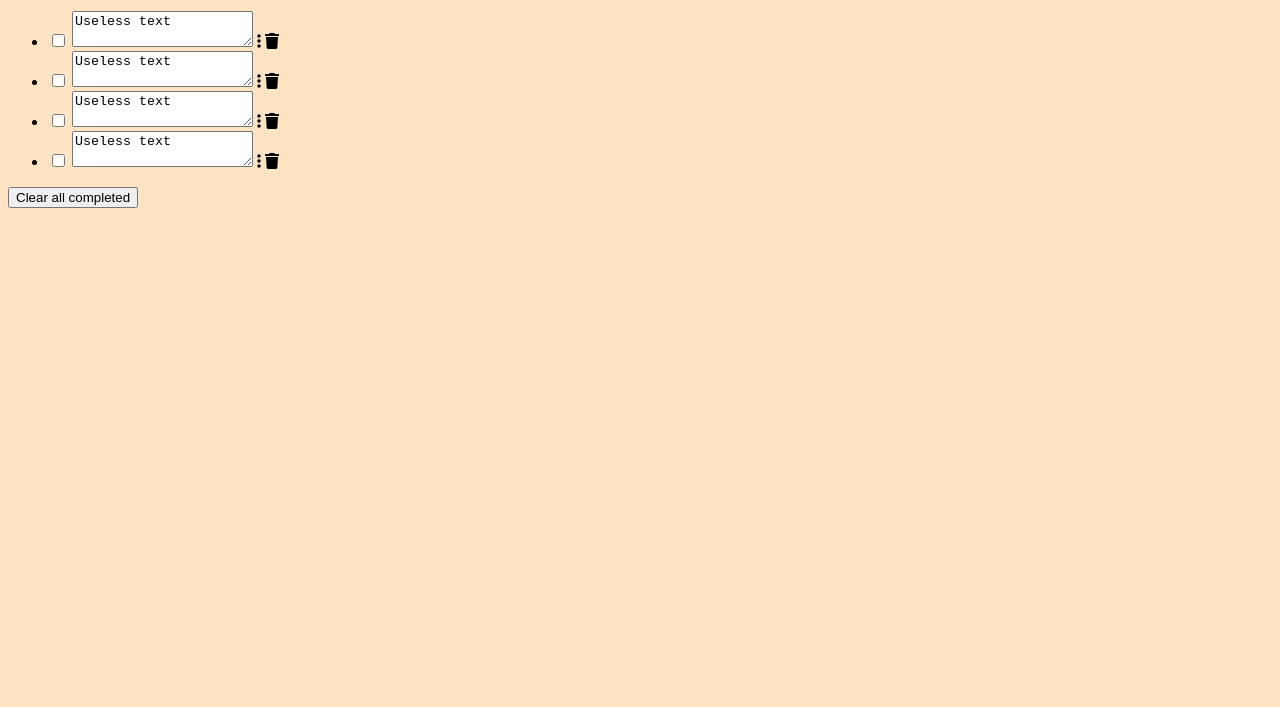
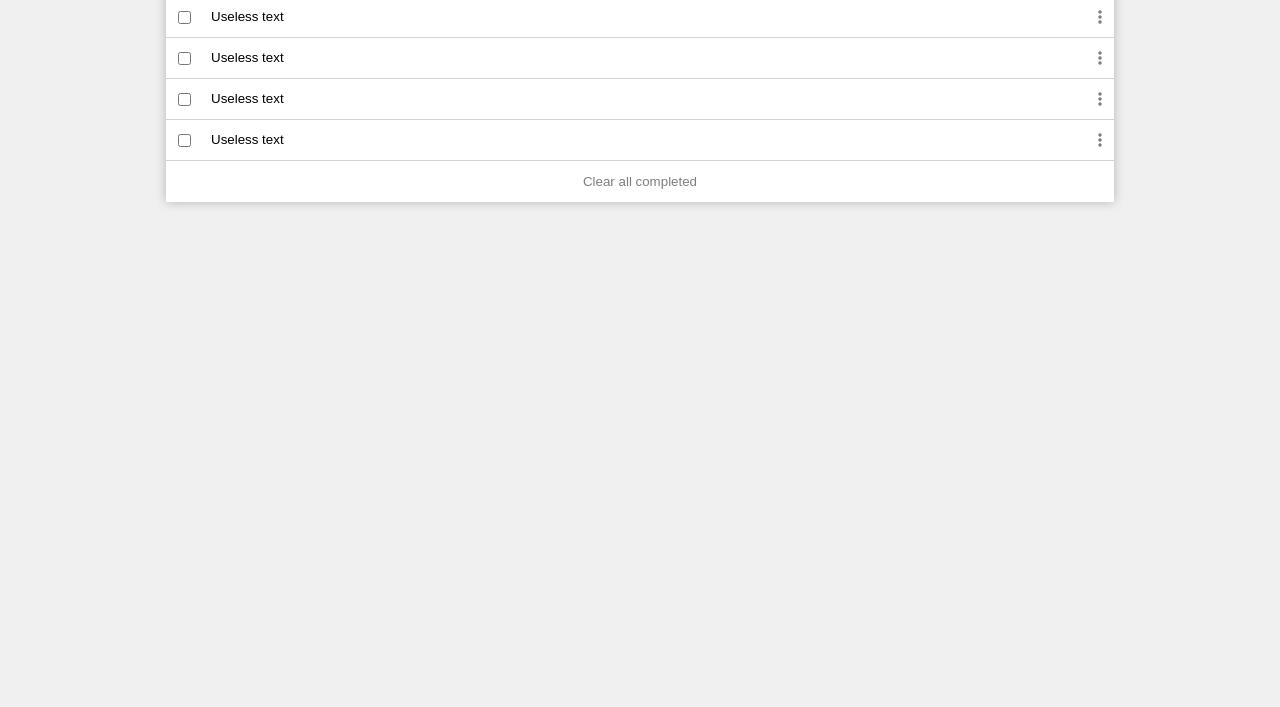
Before and after one commit to jlvFlores/To-Do-list, a website built with webpack: page src/index.html in a window 1280 px wide. Shown: the part 93-800 px from the top of the page. Built offline with nearby package versions, Linux system fonts and the light colour scheme.

Commit message:
Add styles

```diff
--- a/src/style.css
+++ b/src/style.css
@@ -1,3 +1,104 @@
+* {
+  font-family: sans-serif;
+}
+
 body {
-  background-color: bisque;
+  background-color: #f0f0f0;
 }
+
+.container {
+  width: 75%;
+  margin: 0 auto;
+  background-color: #fff;
+  box-shadow: 0 0 10px rgba(0, 0, 0, 0.25);
+}
+
+.title-text,
+.btn {
+  padding: 0.75rem;
+}
+
+#add-input {
+  height: 2rem;
+  margin-left: 0.75rem;
+  width: 100%;
+}
+
+ul {
+  list-style-type: none;
+  padding: 0;
+  margin: 0;
+}
+
+form,
+li {
+  display: flex;
+  justify-content: space-between;
+  align-items: center;
+}
+
+.erase {
+  display: none;
+}
+
+i,
+.checkbox {
+  margin: 0.75rem;
+}
+
+.checkbox:hover {
+  cursor: pointer;
+}
+
+textarea {
+  width: 100%;
+  padding: 0.5rem;
+  height: 1rem;
+  border: none;
+  resize: none;
+}
+
+.title-text,
+form,
+li {
+  border-bottom: 1px solid lightgray;
+}
+
+h2 {
+  margin: 0;
+  font-size: 1rem;
+  font-weight: 500;
+  color: #545862;
+}
+
+.erase,
+.move {
+  opacity: 0.5;
+}
+
+.erase:hover {
+  opacity: 1;
+}
+
+.move:hover {
+  opacity: 1;
+  cursor: move;
+}
+
+.btn {
+  display: flex;
+  justify-content: center;
+}
+
+button {
+  border: none;
+  background-color: #fff;
+  opacity: 0.5;
+  margin: 0 0.09rem;
+}
+
+button:hover {
+  text-decoration: underline;
+  cursor: pointer;
+  opacity: 1;
+}
--- a/webpack.config.js
+++ b/webpack.config.js
@@ -22,6 +22,10 @@ module.exports = {
         test: /\.css$/i,
         use: ['style-loader', 'css-loader'],
       },
+      {
+        test: /\.(png|svg|jpg|jpeg|gif)$/i,
+        type: 'asset/resource',
+      },
     ],
   },
   mode: 'development',
```
